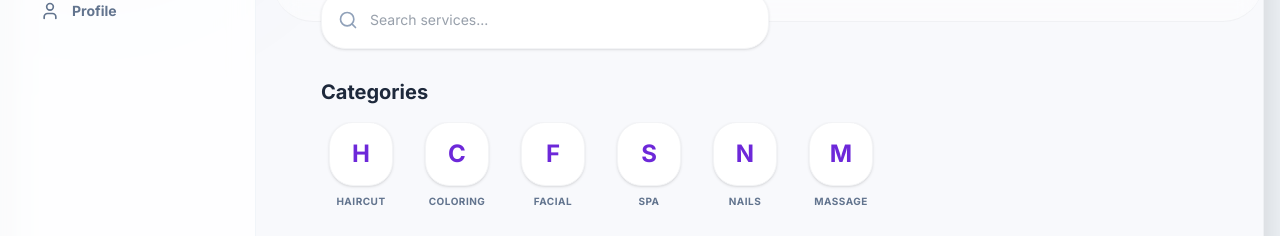
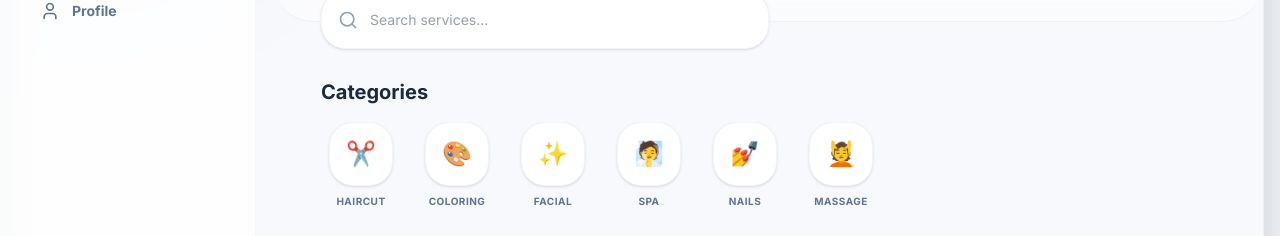
Before and after one commit to Shaik-Shoaib26/FUTURE_UIUX_02, a React (Vite) app: page /home in a window 1280 px wide. Shown: the part 271-507 px from the top of the page. Built offline with nearby package versions, Linux system fonts and the light colour scheme.

Commit message:
updated website

```diff
--- a/src/data/mockData.ts
+++ b/src/data/mockData.ts
@@ -38,12 +38,12 @@ export type Appointment = {
 };
 
 export const categories: ServiceCategory[] = [
-  { id: 'c1', name: 'Haircut', icon: 'Scissors' },
-  { id: 'c2', name: 'Coloring', icon: 'Palette' },
-  { id: 'c3', name: 'Facial', icon: 'Sparkles' },
-  { id: 'c4', name: 'Spa', icon: 'Flower2' },
-  { id: 'c5', name: 'Nails', icon: 'Fingerprint' },
-  { id: 'c6', name: 'Massage', icon: 'Waves' },
+  { id: 'c1', name: 'Haircut', icon: '✂️' },
+  { id: 'c2', name: 'Coloring', icon: '🎨' },
+  { id: 'c3', name: 'Facial', icon: '✨' },
+  { id: 'c4', name: 'Spa', icon: '🧖' },
+  { id: 'c5', name: 'Nails', icon: '💅' },
+  { id: 'c6', name: 'Massage', icon: '💆' },
 ];
 
 export const services: Service[] = [
--- a/src/pages/Home.tsx
+++ b/src/pages/Home.tsx
@@ -61,8 +61,8 @@ export function Home() {
               onClick={() => navigate('/services')}
               className="flex flex-col items-center min-w-[80px]"
             >
-              <div className="w-16 h-16 bg-white rounded-[24px] shadow-sm border border-gray-100 flex items-center justify-center mb-2 active:scale-95 transition hover:shadow-md">
-                <span className="text-2xl font-bold text-primary">{cat.name.charAt(0)}</span>
+              <div className="w-16 h-16 bg-white rounded-[24px] shadow-sm border border-gray-100 flex items-center justify-center mb-2 active:scale-95 transition hover:shadow-md text-2xl">
+                <span>{cat.icon}</span>
               </div>
               <span className="text-[10px] uppercase font-bold tracking-wider text-slate-500">{cat.name}</span>
             </motion.div>
```
